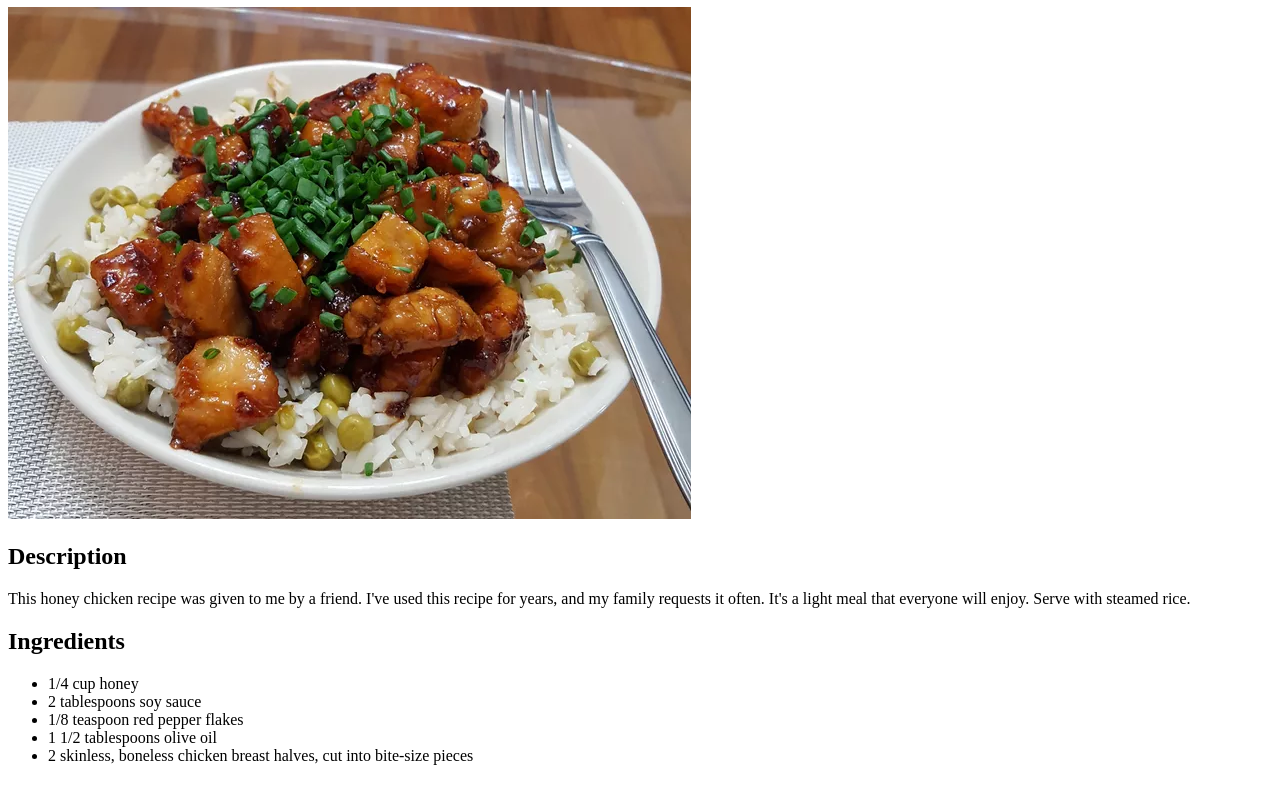
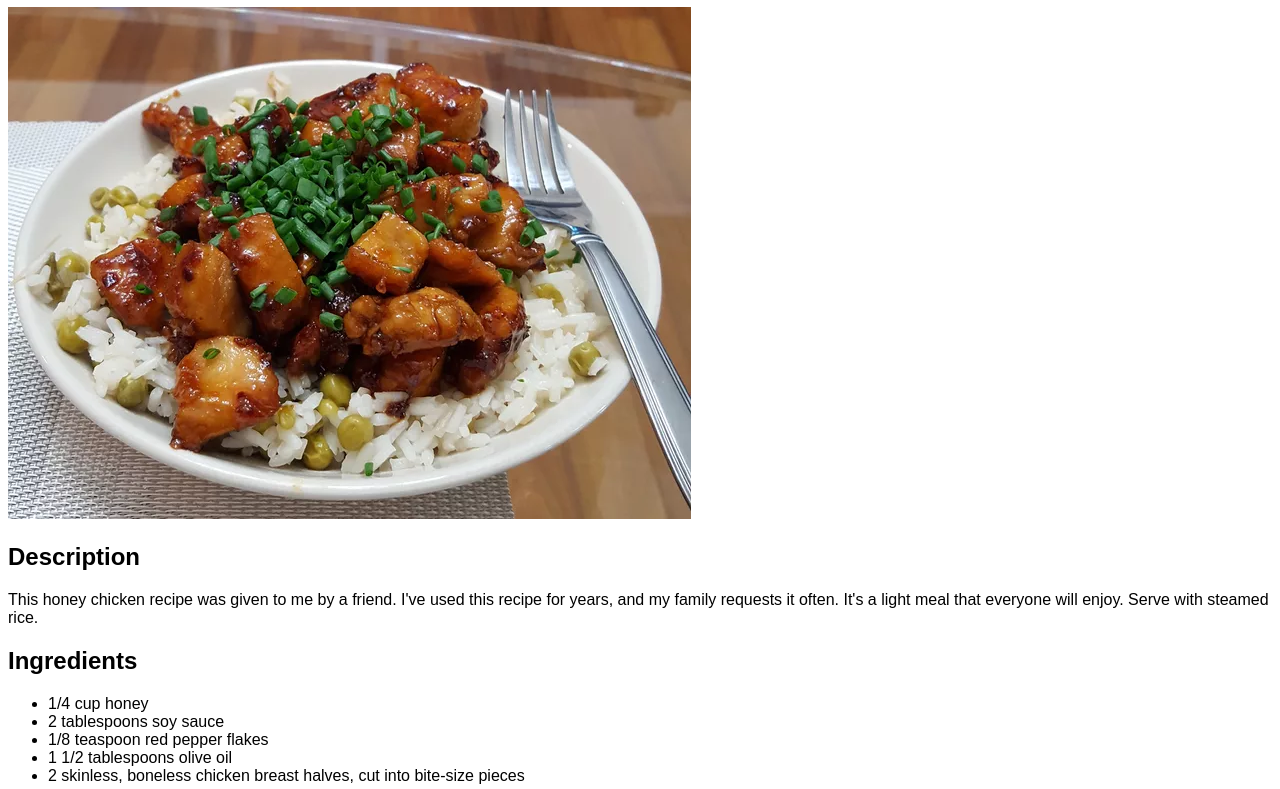
Before and after one commit to Pietro-GAS/odin-recipes, a plain HTML site: page recipes/honey-glazed-chicken.html in a window 1280 px wide. Shown: the part 73-862 px from the top of the page. Drawn offline with Linux system fonts and the light colour scheme; files that its build step writes are made by us from their sources.

Commit message:
Add link to stylesheet to recipe pages

```diff
--- a/recipes/honey-glazed-chicken.html
+++ b/recipes/honey-glazed-chicken.html
@@ -4,6 +4,7 @@
     <meta charset="UTF-8">
     <meta name="viewport" content="width=device-width, initial-scale=1.0">
     <title>Honey Glazed Chicken</title>
+    <link rel="stylesheet" href="./css/styles.css">
 </head>
 <body>
     <h1>Honey Glazed Chicken</h1>
```
Also changed, not shown: recipes/lasagna.html (+1 -0 lines), recipes/spicy-baked-shrimp.html (+1 -0 lines).
